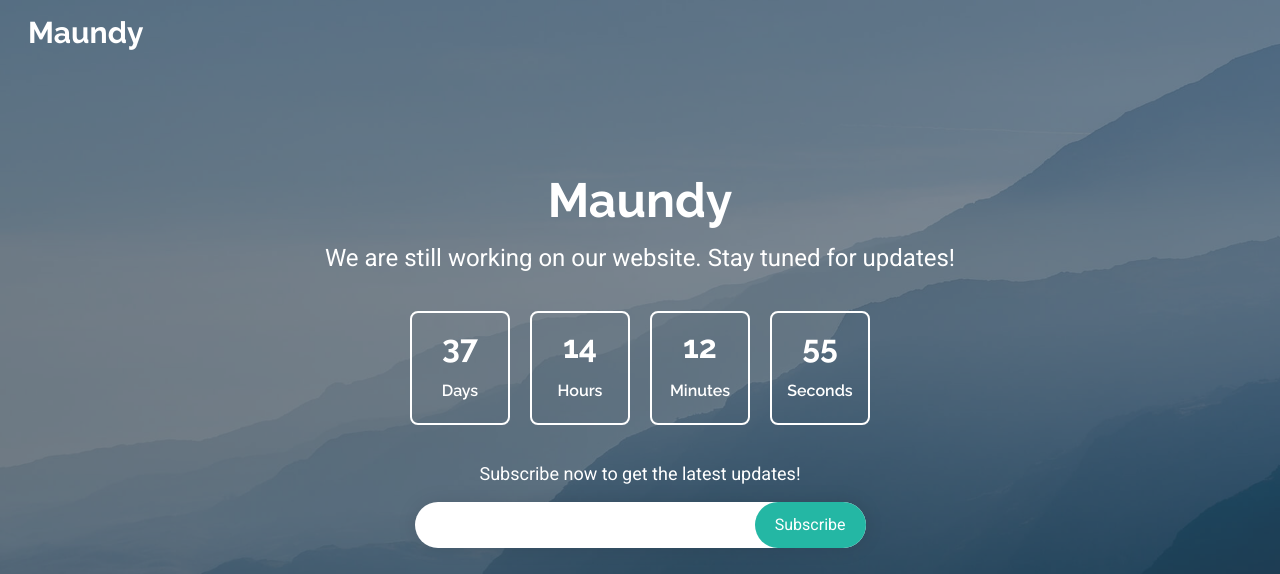
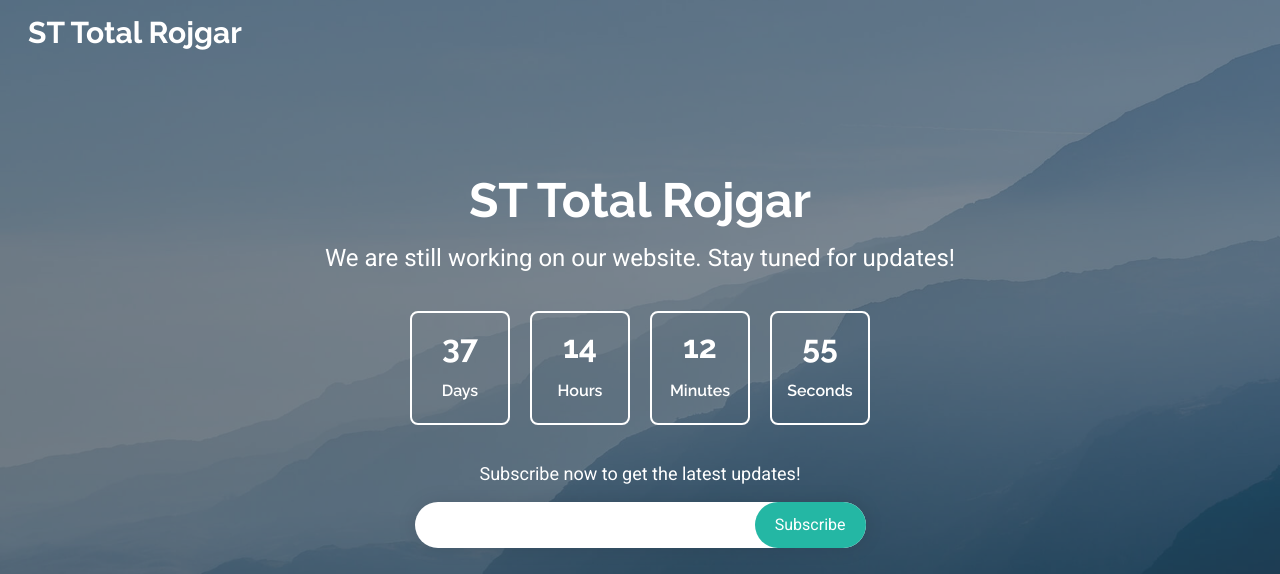
Before and after one commit to saptarshibanerje/sttotalrojgar-demo.github.io, a plain HTML site: page index.html in a window 1280 px wide. Shown: the top 574 px of the page. Drawn offline with Linux system fonts and the light colour scheme.

Commit message:
Brand name Update

```diff
--- a/index.html
+++ b/index.html
@@ -4,7 +4,7 @@
 <head>
   <meta charset="utf-8">
   <meta content="width=device-width, initial-scale=1.0" name="viewport">
-  <title>Index - Maundy Bootstrap Template</title>
+  <title>ST Total Rojgar</title>
   <meta name="description" content="">
   <meta name="keywords" content="">
 
@@ -42,7 +42,7 @@
       <a href="index.html" class="logo d-flex align-items-center">
         <!-- Uncomment the line below if you also wish to use an image logo -->
         <!-- <img src="assets/img/logo.png" alt=""> -->
-        <h1 class="sitename">Maundy</h1>
+        <h1 class="sitename">ST Total Rojgar</h1>
       </a>
 
       <nav id="navmenu" class="navmenu">
@@ -64,7 +64,7 @@
       <div class="container text-center" data-aos="fade-up" data-aos-delay="100">
         <div class="row justify-content-center">
           <div class="col-lg-8">
-            <h2>Maundy<br></h2>
+            <h2>ST Total Rojgar<br></h2>
             <p>We are still working on our website. Stay tuned for updates!</p>
           </div>
           <div class="countdown d-flex justify-content-center" data-count="2024/12/12">
```
